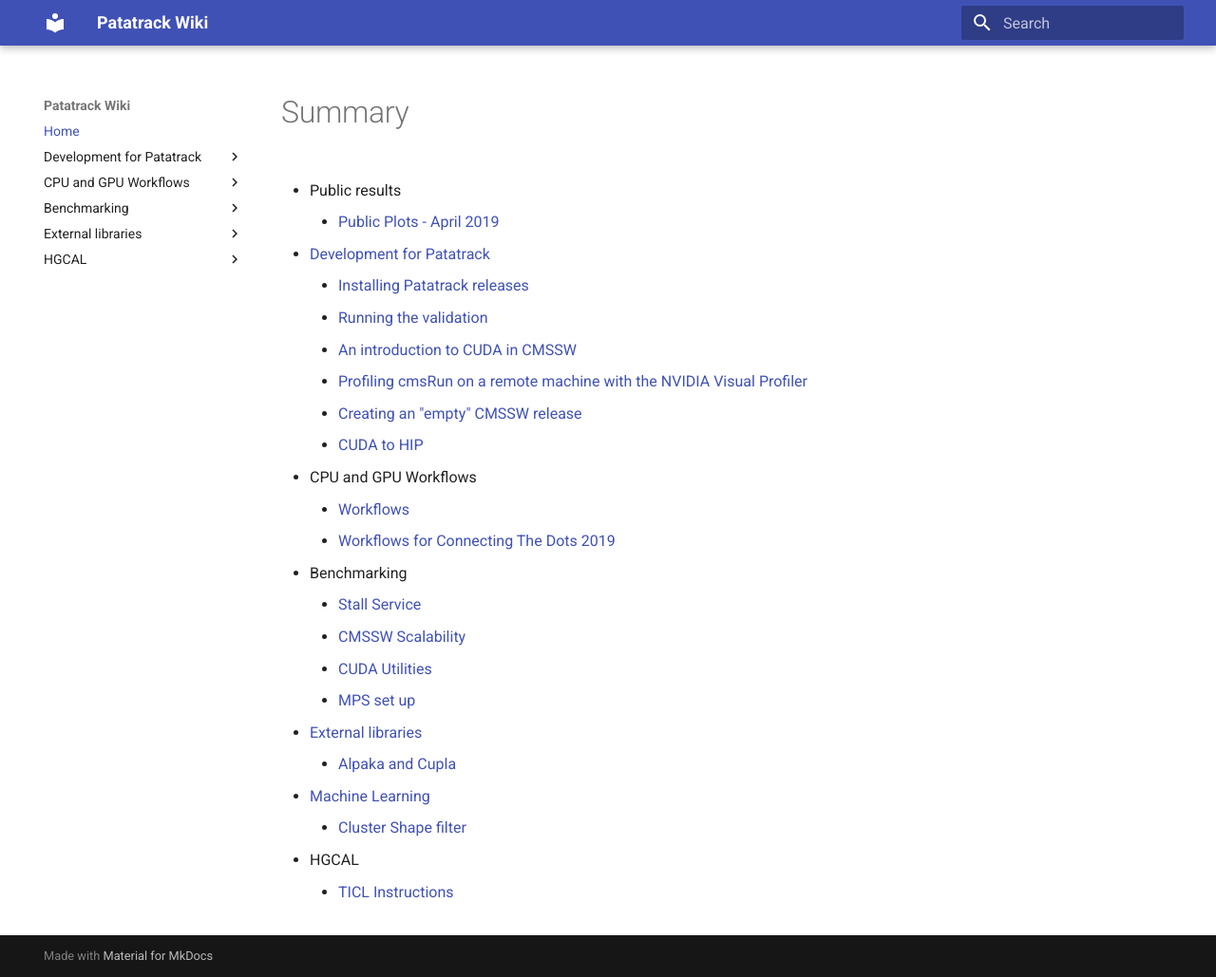
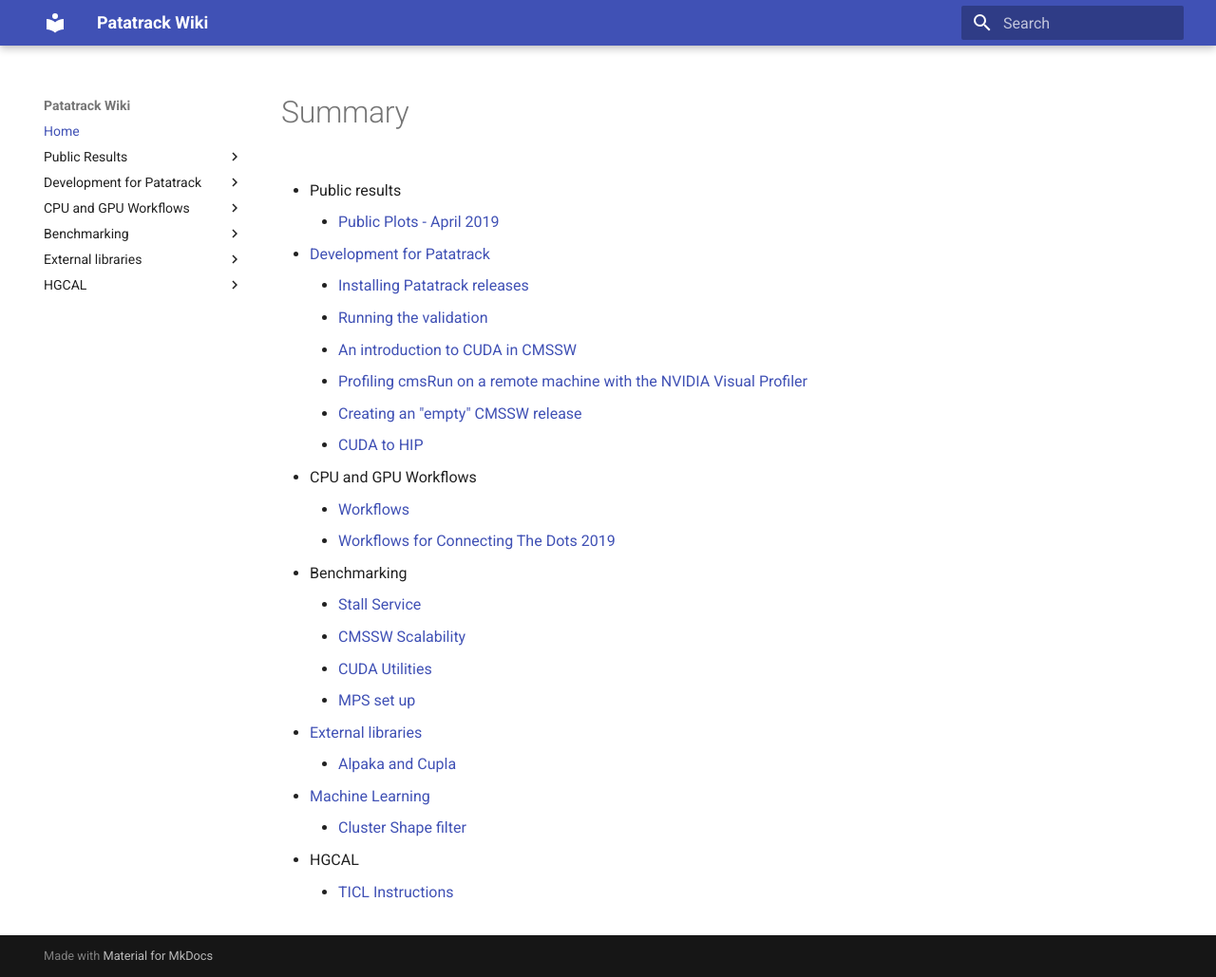
Before and after one commit to cms-patatrack/patatrack-website, an MkDocs documentation site: the page built from wiki/index.md, in a window 1280 px wide and 1029 px high. Shown: the whole window at 95% size. Built offline with MkDocs 1.6.1 and Material for MkDocs 9.7.7, drawn with Linux system fonts in a browser that asks for light colours.

Commit message:
adding public plots in the menu

```diff
--- a/mkdocs.yml
+++ b/mkdocs.yml
@@ -22,6 +22,8 @@ markdown_extensions:
 
 nav:
     - Home: index.md
+    - Public Results:
+        - Public Plots April 2019: publicPlots_201904.md
     - Development for Patatrack:
         - Patatrack development: PatatrackDevelopment.md
         - Installing Patatrack releases: PatatrackReleases.md
```
